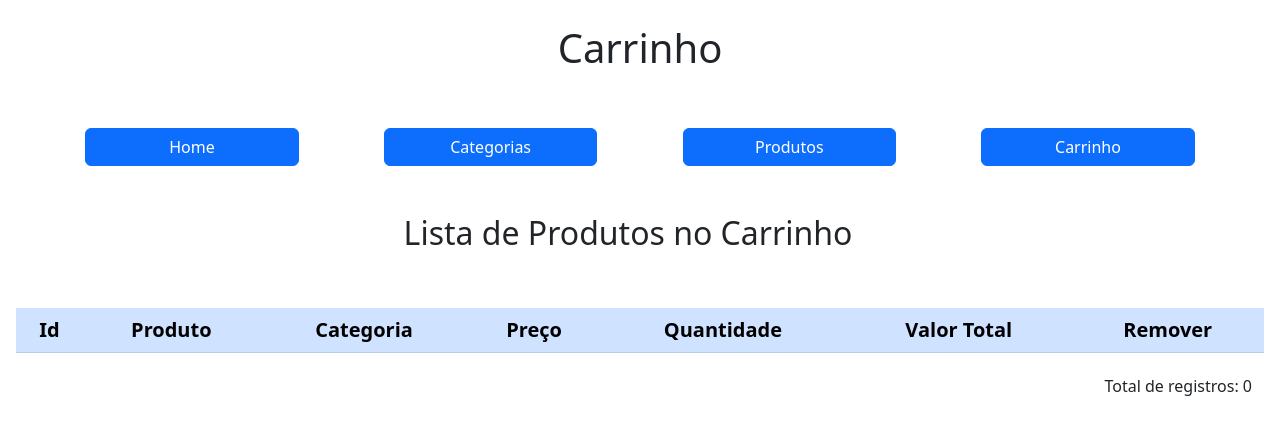
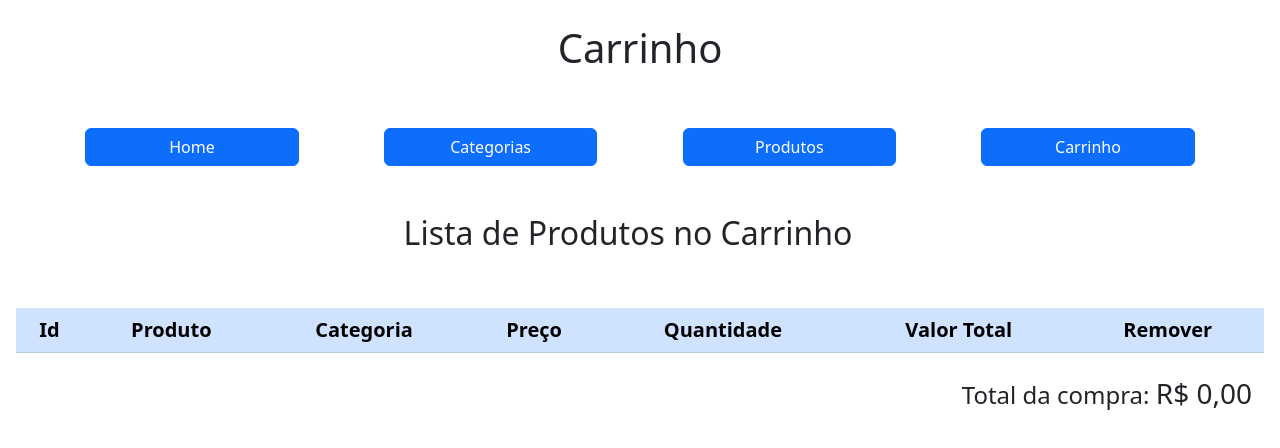
Before and after one commit to a-cs/t-academy-e-commerce, a plain HTML site: page cart/index.html in a window 1280 px wide. Drawn offline with nearby package versions, Linux system fonts and the light colour scheme.

Commit message:
remove products from cart

```diff
--- a/cart/index.html
+++ b/cart/index.html
@@ -56,7 +56,7 @@
 
 				</tbody>
 			</table>
-			<h6 class="mt-3 text-end">Total de registros: <span id="totalCartProducts">0</span></h6>
+			<h4 class="mt-3 text-end">Total da compra: <span class="h3" id="totalPrice">0</span></h4>
 		</div>
 
 		<script src="../globalScript.js"></script>
--- a/cart/script.js
+++ b/cart/script.js
@@ -25,5 +25,15 @@ function renderCartProducts() {
 		`
 	})
 	document.getElementById("tableBodyCartProducts").innerHTML = text
-	document.getElementById("totalCartProducts").innerHTML = cart.length
+	let totalPrice = 0
+	totalPrice = cart.reduce((acc, product) => acc + (product.quantity * product.price), 0)
+	document.getElementById("totalPrice").innerHTML = parseFloat(totalPrice.toFixed(2)).toLocaleString('pt-BR', currencyFormat)
+	console.log(totalPrice)
 }
+
+function removeFromCart(index){
+	console.log(index)
+	cart.splice(index, 1);
+	localStorage.setItem('eCommerce:cart', JSON.stringify(cart))
+	renderCartProducts()
+}
--- a/globalScript.js
+++ b/globalScript.js
@@ -56,7 +56,3 @@ function addToCart(id){
 	}
 	localStorage.setItem('eCommerce:cart', JSON.stringify(cart))
 }
-
-function removeFromCart(index){
-	console.log(index)
-}
```
Also changed, not shown: 1 other file.
